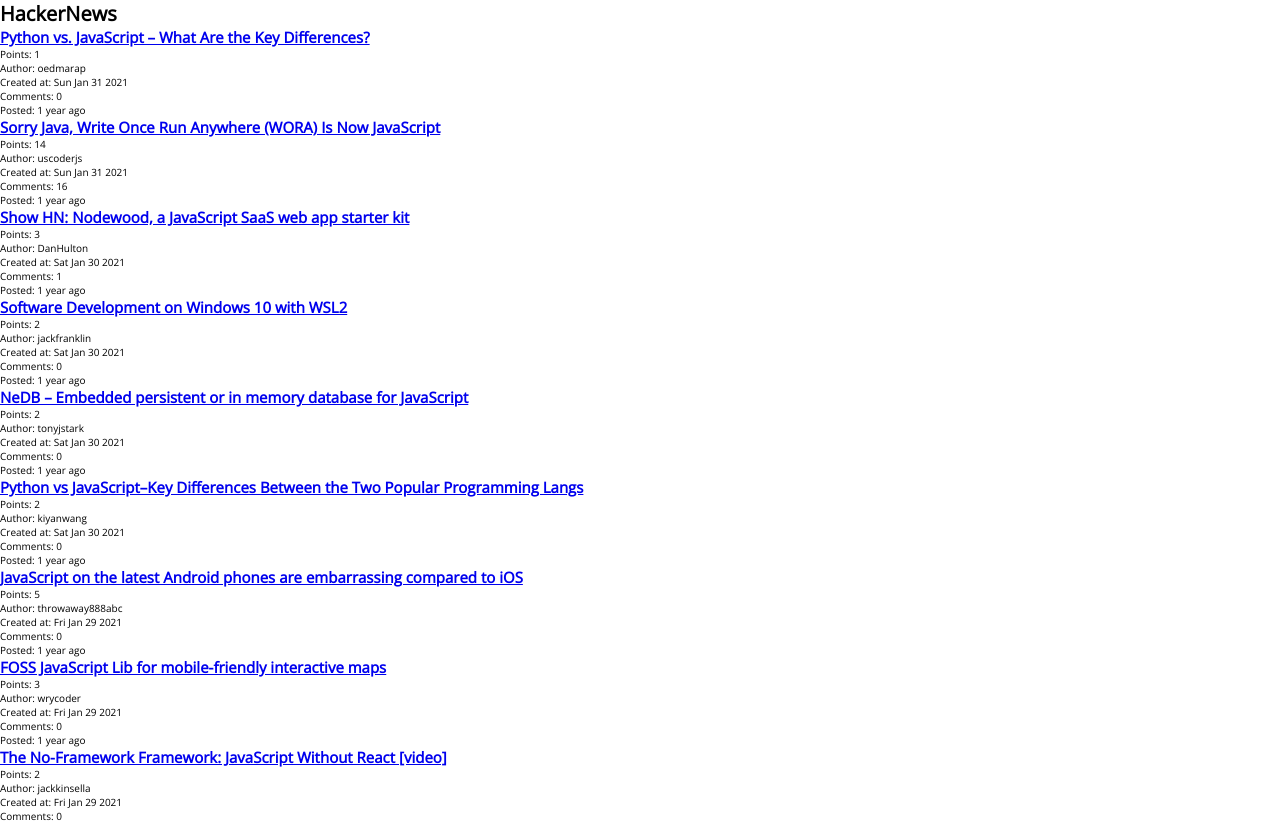
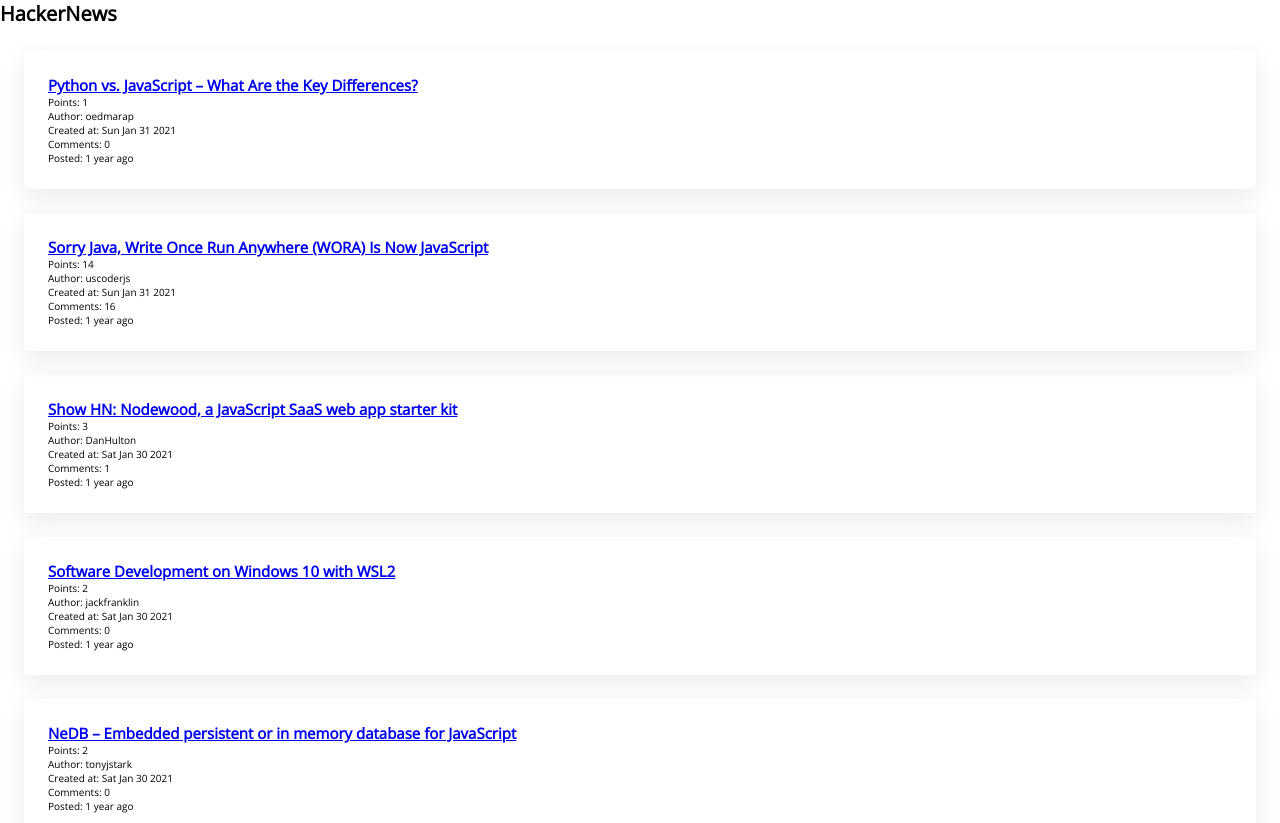
Before and after one commit to Teleturbis/hacker-news, a React (Create React App) app: page / in a window 1280 px wide. Shown: the top 823 px of the page. Built offline with nearby package versions, Linux system fonts and the light colour scheme.

Commit message:
Add more styling

```diff
--- a/src/styles.css
+++ b/src/styles.css
@@ -9,3 +9,12 @@
   font-size: 62.5%;
   font-family: 'Open Sans', sans-serif;
 }
+
+/* CARD */
+
+.article-card {
+  border-radius: 4px;
+  margin: 2.4rem;
+  padding: 2.4rem;
+  box-shadow: rgba(149, 157, 165, 0.2) 0px 8px 24px;
+}
```
